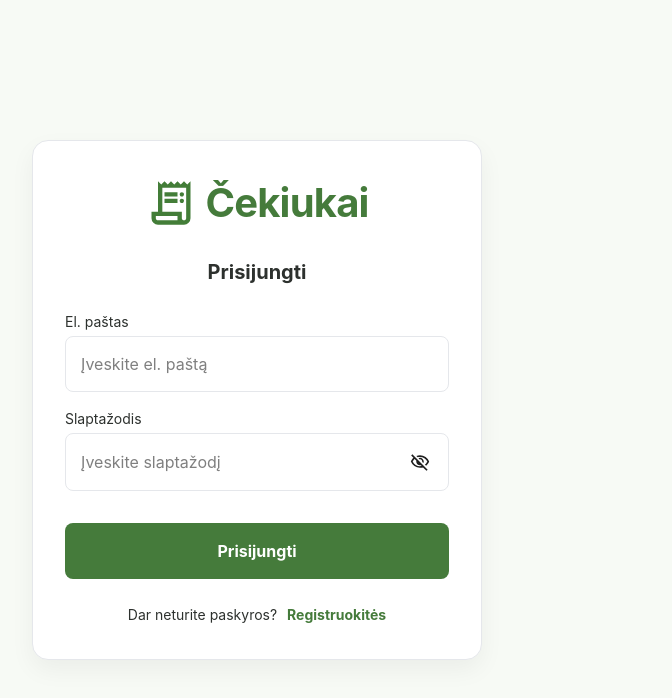
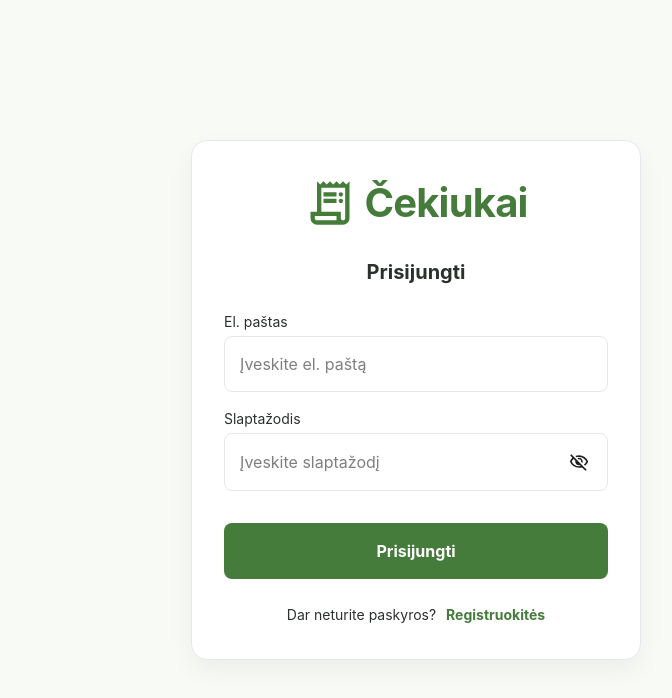
Before and after one commit to Mandingg/skaidrinam, a React app in the folder frontend/: page / in a window 1280 px wide. Shown: the top 698 px of the page, without its empty margins (224-896 px from the left). Built offline with nearby package versions, Linux system fonts and the light colour scheme; no server answers; the HTML template or start-up script is replaced by a standard one.

Commit message:
login css

```diff
--- a/frontend/src/pages/Login/Login.css
+++ b/frontend/src/pages/Login/Login.css
@@ -1,9 +1,13 @@
 .login-page {
-  min-height: 100vh;
+  position: fixed;
+  inset: 0;
+  width: 100vw;
+  height: 100vh;
+
   display: flex;
   align-items: center;
   justify-content: center;
-  padding: var(--space-3);
+
   background: var(--color-navigation);
 }
 
@@ -17,6 +21,7 @@
   padding: var(--space-5);
   padding-bottom: var(--space-5);
 }
+
 /* HEADER */
 .login-header {
   display: flex;
--- a/frontend/src/pages/Login/Login.jsx
+++ b/frontend/src/pages/Login/Login.jsx
@@ -57,7 +57,7 @@ function Login() {
 
   return (
     <div className="login-page">
-      <main className="login-card">
+      <div className="login-card">
 
         {/* Header */}
         <div className="login-header">
@@ -137,7 +137,7 @@ function Login() {
           </p>
         </div>
 
-      </main>
+      </div>
     </div>
   );
 }
```
